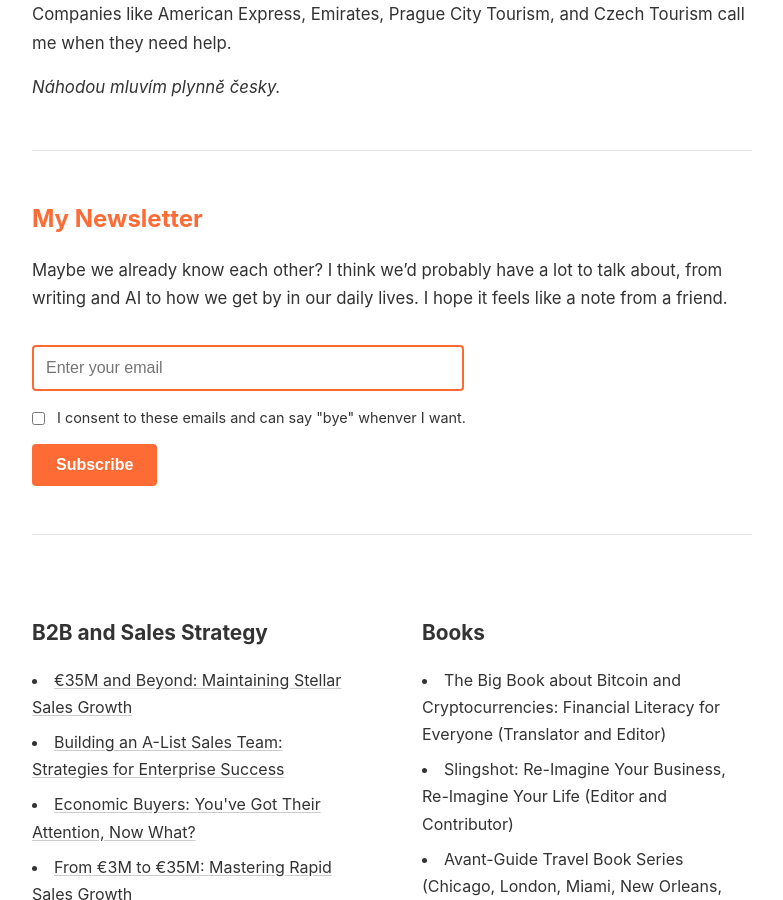
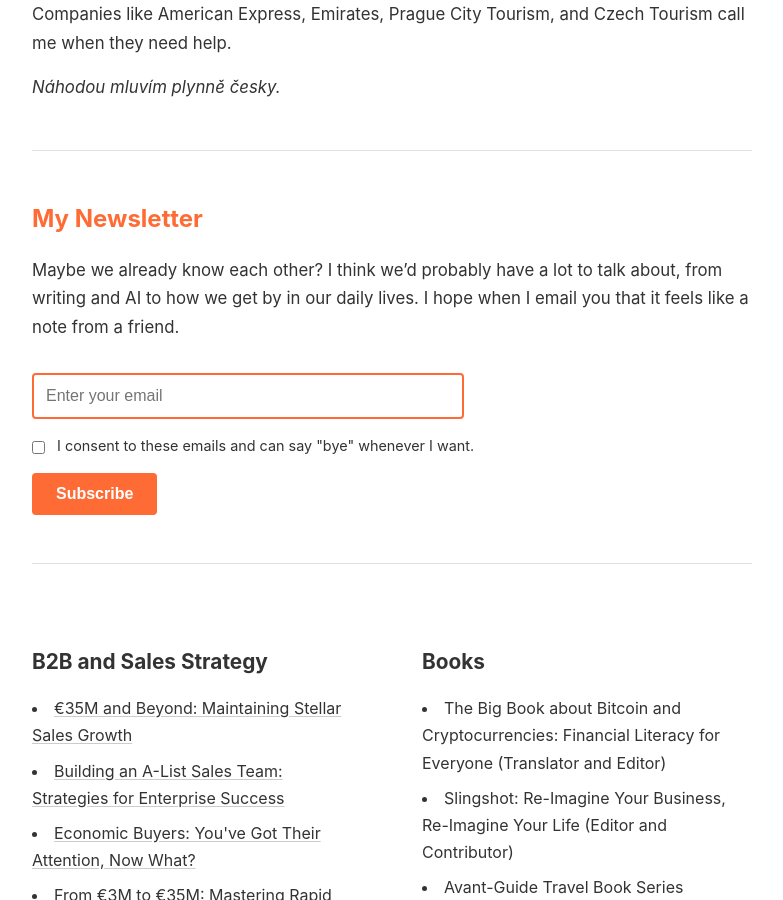
Before and after one commit to westleyovercash/westleyovercash.github.io, a Jekyll site: the page built from index.md, in a window 1280 px wide and 900 px high, scrolled down 505 px. Shown: the whole window, without its empty margins (248-1031 px from the left). Built offline with Jekyll 4.4.1, drawn with Linux system fonts in a browser that asks for light colours.

Commit message:
Update index.md

```diff
--- a/index.md
+++ b/index.md
@@ -20,14 +20,14 @@
 
 ## My Newsletter
 
-Maybe we already know each other? I think we'd probably have a lot to talk about, from writing and AI to how we get by in our daily lives. I hope it feels like a note from a friend.
+Maybe we already know each other? I think we'd probably have a lot to talk about, from writing and AI to how we get by in our daily lives. I hope when I email you that it feels like a note from a friend.
 
 <form action="https://buttondown.email/api/emails/embed-subscribe/YOURUSERNAME" method="post" target="popupwindow" style="margin: 2rem 0;">
   <input type="email" name="email" placeholder="Enter your email" required style="display: block; margin-bottom: 1rem;">
 
   <label style="display: block; margin-bottom: 1rem; font-size: 0.9rem; line-height: 1.5;">
     <input type="checkbox" name="gdpr" required style="width: auto; margin-right: 8px; vertical-align: middle;">
-    I consent to these emails and can say "bye" whenver I want.
+    I consent to these emails and can say "bye" whenever I want.
   </label>
 
   <input type="submit" value="Subscribe">
```
